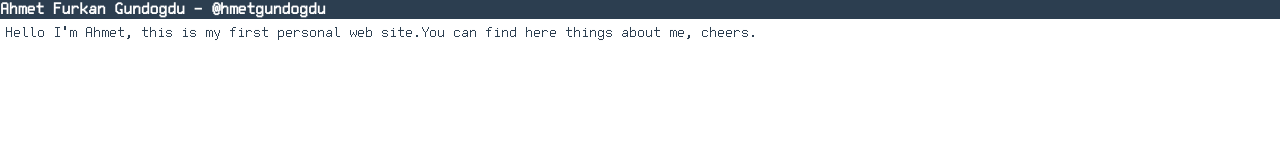
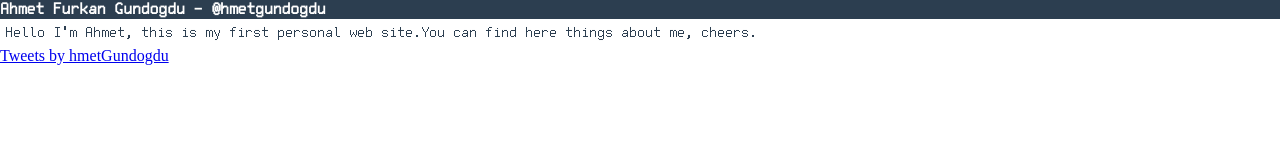
Before and after one commit to hmetgundogdu/hmetgundogdu.github.io, a plain HTML site: page index.html in a window 1280 px wide. Drawn offline with Linux system fonts and the light colour scheme.

Commit message:
Update index.html

```diff
--- a/index.html
+++ b/index.html
@@ -10,6 +10,6 @@
 </head>
 <body>
   <div id="app"></div>
-
+  <a class="twitter-timeline" data-theme="dark" href="https://twitter.com/hmetGundogdu?ref_src=twsrc%5Etfw">Tweets by hmetGundogdu</a> <script async src="https://platform.twitter.com/widgets.js" charset="utf-8"></script>
 </body>
 </html>
```
